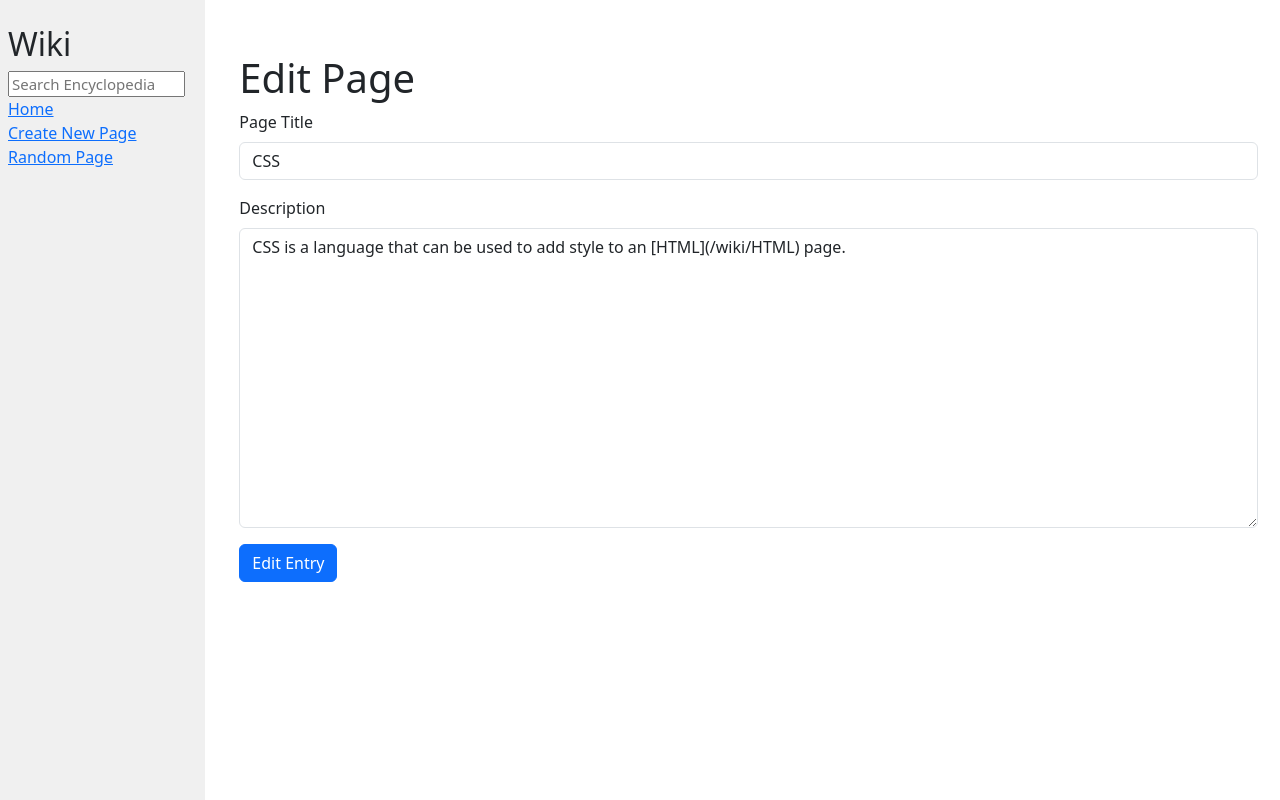
After one commit to syahrurccc/cs50-wiki, a Django app: page /CSS/edit in a window 1280 px wide. The commit adds this page. Run offline with Django 3.2, Linux system fonts and the light colour scheme.

Commit message:
add edit feature and not found page

```diff
--- /dev/null
+++ b/encyclopedia/templates/encyclopedia/edit.html
@@ -0,0 +1,24 @@
+{% extends "encyclopedia/layout.html" %}
+
+{% block title %}
+    Edit Page
+{% endblock %}
+
+{% block body %}
+    <div class="container p-4">
+        <h1>Edit Page</h1>
+        <form action="{% url 'edit_page' title %}" method="post">
+            {% csrf_token %}
+            <div class="mb-3">
+                <label for="pagetitle" class="form-label">Page Title</label>
+                <input type="text" class="form-control" id="pagetitle" name="title" value="{{ title }}">
+            </div>
+            <div class="mb-3">
+                <label for="description" class="form-label">Description</label>
+                <textarea class="form-control" id="description" name="description" style="height: 300px;">{{ desc }}</textarea>
+            </div>
+            <button type="submit" class="btn btn-primary">Edit Entry</button>
+        </form>
+    </div>
+
+{% endblock %}
--- a/encyclopedia/urls.py
+++ b/encyclopedia/urls.py
@@ -8,4 +8,5 @@ urlpatterns = [
     path("random", views.random_page, name="random"),
     path("new", views.new_page, name="new_page"),
     path("<str:title>", views.entry_page, name="entry_page"),
+    path("<str:title>/edit", views.edit_page, name="edit_page"),
 ]
--- a/encyclopedia/views.py
+++ b/encyclopedia/views.py
@@ -2,29 +2,31 @@ import re
 import random
 from django.shortcuts import render
 from django.urls import reverse
-from django.http import HttpResponse, HttpRequest, HttpResponseRedirect
+from django.http import HttpRequest, HttpResponseRedirect, HttpResponseNotFound
 from markdown2 import Markdown
 from pathlib import Path
 from . import util
 
 markdowner = Markdown()
 
+
 def index(request):
-    return render(request, "encyclopedia/index.html", {
-        "entries": util.list_entries()
-    })
+    return render(request, "encyclopedia/index.html", {"entries": util.list_entries()})
 
-def entry_page(request, title):
+
+def entry_page(request: HttpRequest, title: str):
     for entry in util.list_entries():
         if title.lower() == entry.lower():
             p = Path(f"entries/{entry}.md")
             page = p.read_text()
-            return render(request, "encyclopedia/entry.html", {
-                "entry": markdowner.convert(page),
-                "title": entry
-            })
+            return render(
+                request,
+                "encyclopedia/entry.html",
+                {"entry": markdowner.convert(page), "title": entry}
+            )
 
-    return HttpResponse("404 Page not Found")
+    return render(request, "encyclopedia/entry.html")
+
 
 def search(request: HttpRequest):
     query = request.GET.get("q")
@@ -39,9 +41,8 @@ def search(request: HttpRequest):
     pattern = re.compile(f".*{re.escape(query)}.*", re.IGNORECASE)
     results = [entry for entry in util.list_entries() if pattern.match(entry)]
 
-    return render(request, "encyclopedia/search.html", {
-        "results": results
-    })
+    return render(request, "encyclopedia/search.html", {"results": results})
+
 
 def new_page(request: HttpRequest):
     if request.method == "GET":
@@ -55,9 +56,34 @@ def new_page(request: HttpRequest):
 
         for entry in util.list_entries():
             if title.lower() == entry.lower():
-                return render(request, "encyclopedia/new.html", {
-                    "error": "Entry already exists"
-                })
+                return render(
+                    request, "encyclopedia/new.html", {"error": "Entry already exists"}
+                )
+
+        title_path = Path(f"entries/{title}.md")
+
+        with title_path.open("w") as f:
+            f.write("# " + title + "\n" + desc)
+
+        return HttpResponseRedirect(reverse("entry_page", args=[title]))
+
+
+def edit_page(request: HttpRequest, title: str):
+    if request.method == "GET":
+        title_path = Path(f"entries/{title}.md")
+
+        if not title_path.exists():
+            return HttpResponseNotFound("<h1>Page not found</h1>")
+
+        entry = title_path.read_text().splitlines()
+        title = entry[0].strip("# ")
+        desc = "\n".join(entry[1:])
+
+        return render(request, "encyclopedia/edit.html", {"title": title, "desc": desc})
+
+    elif request.method == "POST":
+        title = request.POST.get("title")
+        desc = request.POST.get("description")
 
         title_path = Path(f"entries/{title}.md")
 
@@ -67,7 +93,7 @@ def new_page(request: HttpRequest):
         return HttpResponseRedirect(reverse("entry_page", args=[title]))
 
 
-def random_page():
+def random_page(request):
     choice = random.choice(util.list_entries())
 
     return HttpResponseRedirect(reverse("entry_page", args=[choice]))
```
Also changed, not shown: encyclopedia/templates/encyclopedia/entry.html (+10 -1 lines), encyclopedia/templates/encyclopedia/search.html (+8 -5 lines), entries/FastAPI.md (deleted, +0 -2 lines), entries/Flask .md (deleted, +0 -2 lines), encyclopedia/static/encyclopedia/images.jpg (added).
